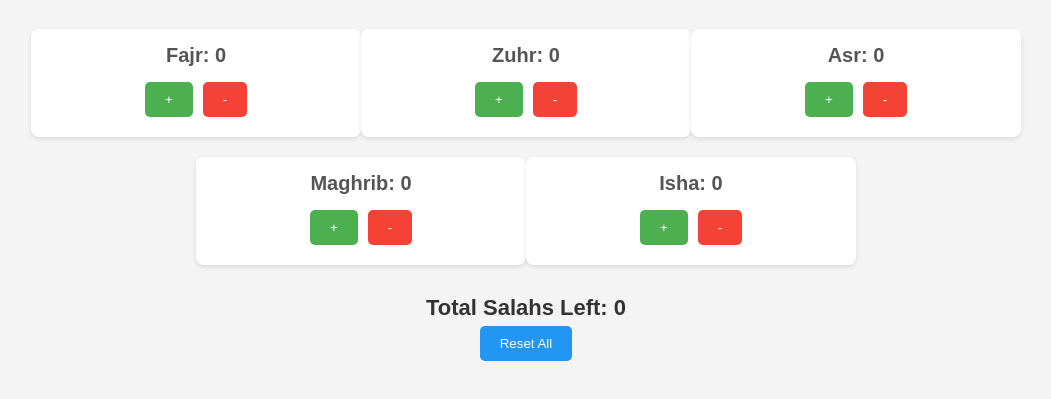
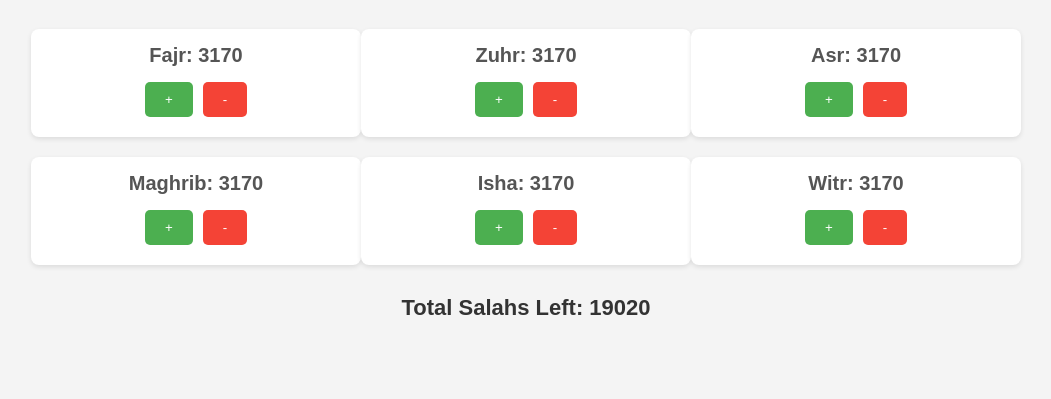
Before and after one commit to zo0b/salah-counter, a plain HTML site: page index.html in a window 1280 px wide. Shown: the part 89-488 px from the top of the page, without its empty margins (114-1165 px from the left). Drawn offline with Linux system fonts and the light colour scheme.

Commit message:
Update index.html

```diff
--- a/index.html
+++ b/index.html
@@ -46,10 +46,6 @@
       background-color: #f44336;
       color: white;
     }
-    button.reset {
-      background-color: #2196f3;
-      color: white;
-    }
     .total {
       margin-top: 20px;
       font-size: 22px;
@@ -63,17 +59,17 @@
   <div id="counters">
     <!-- Counter Components Will Be Added Here Dynamically -->
   </div>
-  <div class="total" id="total">Total Salahs Left: 0</div>
-  <button class="reset" onclick="resetCounters()">Reset All</button>
+  <div class="total" id="total">Total Salahs Left: 15850</div>
 
   <script>
     // Salah counters object
     const salahCounters = {
-      Fajr: 0,
-      Zuhr: 0,
-      Asr: 0,
-      Maghrib: 0,
-      Isha: 0
+      Fajr: 3170,
+      Zuhr: 3170,
+      Asr: 3170,
+      Maghrib: 3170,
+      Isha: 3170,
+      Witr: 3170
     };
 
     // Function to update the display
@@ -92,27 +88,27 @@
         const buttonsDiv = document.createElement('div');
         buttonsDiv.className = 'buttons';
 
-        // Increment button
-        const incrementButton = document.createElement('button');
-        incrementButton.className = 'increment';
-        incrementButton.textContent = '+';
-        incrementButton.onclick = () => {
+        // Add button
+        const addButton = document.createElement('button');
+        addButton.className = 'increment';
+        addButton.textContent = '+';
+        addButton.onclick = () => {
           salahCounters[prayer]++;
           updateDisplay();
         };
-        buttonsDiv.appendChild(incrementButton);
+        buttonsDiv.appendChild(addButton);
 
-        // Decrement button
-        const decrementButton = document.createElement('button');
-        decrementButton.className = 'decrement';
-        decrementButton.textContent = '-';
-        decrementButton.onclick = () => {
+        // Subtract button
+        const subtractButton = document.createElement('button');
+        subtractButton.className = 'decrement';
+        subtractButton.textContent = '-';
+        subtractButton.onclick = () => {
           if (salahCounters[prayer] > 0) {
             salahCounters[prayer]--;
             updateDisplay();
           }
         };
-        buttonsDiv.appendChild(decrementButton);
+        buttonsDiv.appendChild(subtractButton);
 
         counterDiv.appendChild(buttonsDiv);
         countersDiv.appendChild(counterDiv);
@@ -124,14 +120,6 @@
       totalDiv.textContent = `Total Salahs Left: ${total}`;
     }
 
-    // Reset all counters
-    function resetCounters() {
-      for (const prayer in salahCounters) {
-        salahCounters[prayer] = 0;
-      }
-      updateDisplay();
-    }
-
     // Initialize the display
     updateDisplay();
   </script>
```
